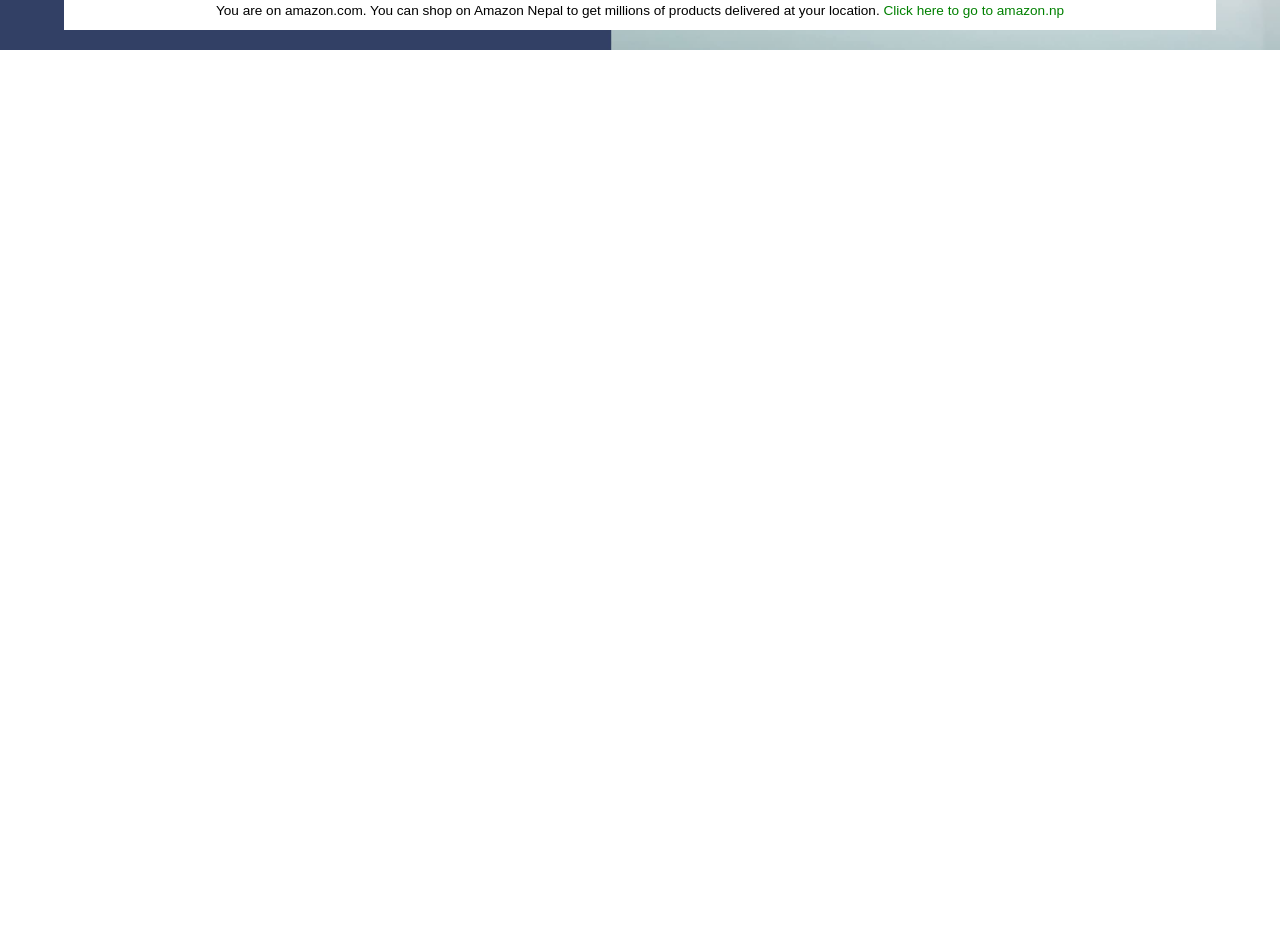
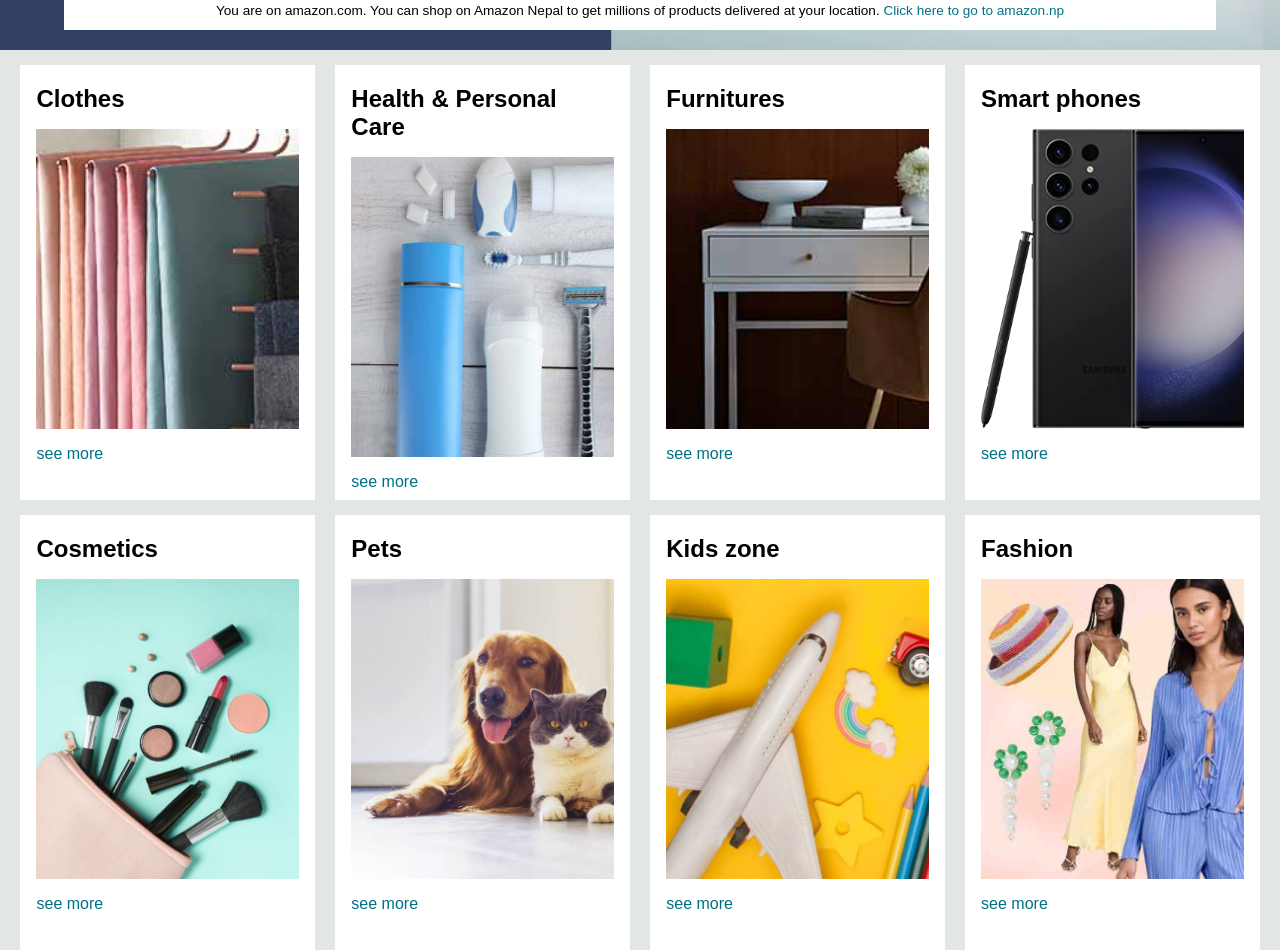
Before and after one commit to Raksha1729/Amazon_Website, a plain HTML site: page index.html in a window 1280 px wide. Shown: the part 400-1350 px from the top of the page. Before the commit the page ends 800 px from the top, so only its background shows below. Drawn offline with Linux system fonts and the light colour scheme.

Commit message:
created a shop section

```diff
--- a/index.html
+++ b/index.html
@@ -73,5 +73,63 @@
             </p>
         </div>
     </div>
+    <div class="shop-section">
+            <div class="box">
+                <div class="box-content">
+                    <h2>Clothes</h2>
+                    <div class="box-img" style="background-image: url('box1.jpg');"></div>
+                    <p>see more</p>
+                </div>
+            </div>
+            <div class="box">
+                <div class="box-content">
+                    <h2>Health & Personal Care</h2>
+                    <div class="box-img" style="background-image: url('box2.jpg');"></div>
+                    <p>see more</p>
+                </div>
+            </div>
+            <div class="box">
+                <div class="box-content">
+                    <h2>Furnitures</h2>
+                    <div class="box-img" style="background-image: url('box3.jpg');"></div>
+                    <p>see more</p>
+                </div>
+            </div>
+            <div class="box">
+                <div class="box-content">
+                    <h2>Smart phones</h2>
+                    <div class="box-img" style="background-image: url('box4.jpg');"></div>
+                    <p>see more</p>
+                </div>
+            </div>
+            <div class="box">
+                <div class="box-content">
+                    <h2>Cosmetics</h2>
+                    <div class="box-img" style="background-image: url('box5.jpg');"></div>
+                    <p>see more</p>
+                </div>
+            </div>
+            <div class="box">
+                <div class="box-content">
+                    <h2>Pets</h2>
+                    <div class="box-img" style="background-image: url('box6.jpg');"></div>
+                    <p>see more</p>
+                </div>
+            </div>
+            <div class="box">
+                <div class="box-content">
+                    <h2>Kids zone</h2>
+                    <div class="box-img" style="background-image: url('box7.jpg');"></div>
+                    <p>see more</p>
+                </div>
+            </div>
+            <div class="box">
+                <div class="box-content">
+                    <h2>Fashion</h2>
+                    <div class="box-img" style="background-image: url('box8.jpg');"></div>
+                    <p>see more</p>
+                </div>
+            </div>
+    </div>
 </body>
 </html>
--- a/style.css
+++ b/style.css
@@ -129,6 +129,34 @@ span{
     font-size: 0.85rem;
 }
 .hero-msg a{
-    color: green;
+    color: #007185;
     text-decoration: none;
 }
+.shop-section{
+    display: flex;
+    justify-content: space-evenly;
+    background-color: #e2e7e6;
+    display: flex;
+    flex-wrap: wrap;
+}
+.box{
+    height: 400px;
+    width: 23%;
+    /* border: 2px solid black; */
+    background-color: white;
+    padding: 20px 0px 15px;
+    margin-top: 15px;
+}
+.box-img{
+    height: 300px;
+    background-size: cover;
+    margin-top: 1rem;
+    margin-bottom: 1rem;
+}
+.box-content{
+    margin-left: 1rem;
+    margin-right: 1rem;
+}
+.box-content p{
+    color: #007185;
+}
```
